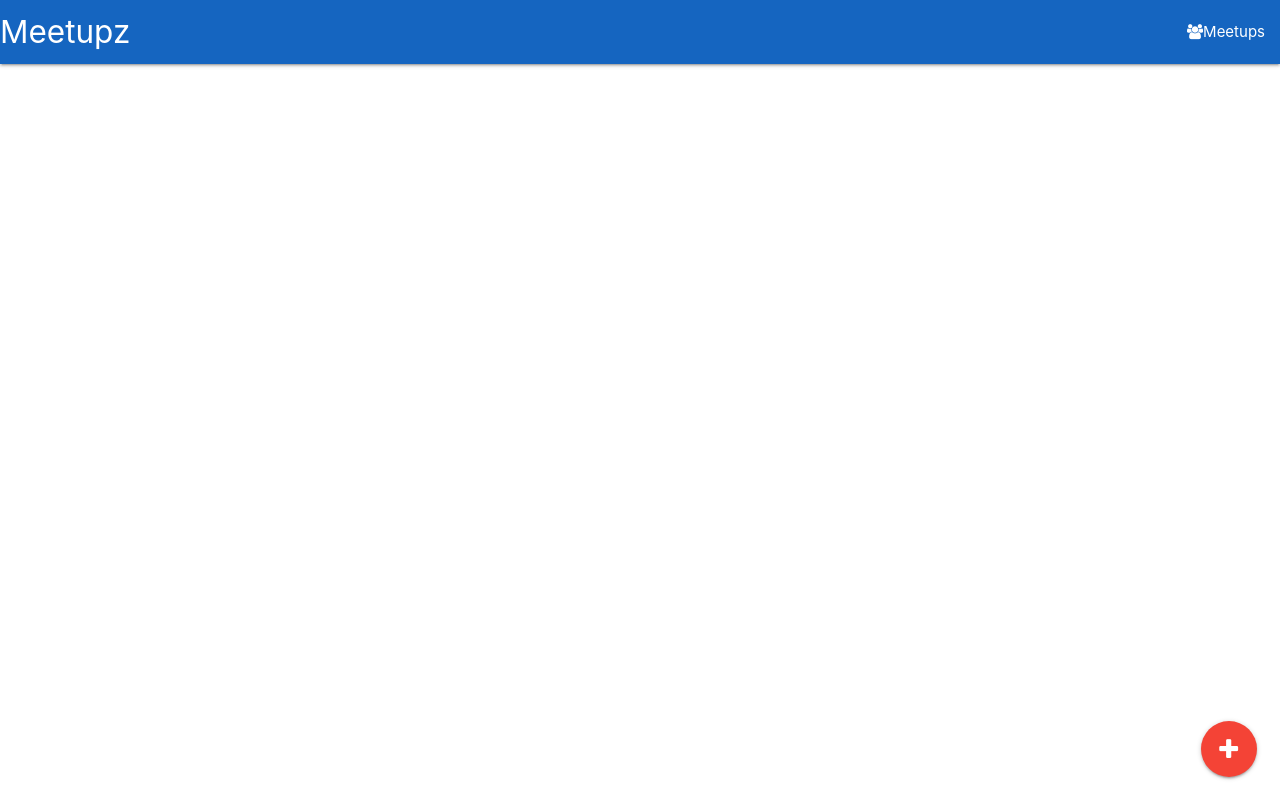
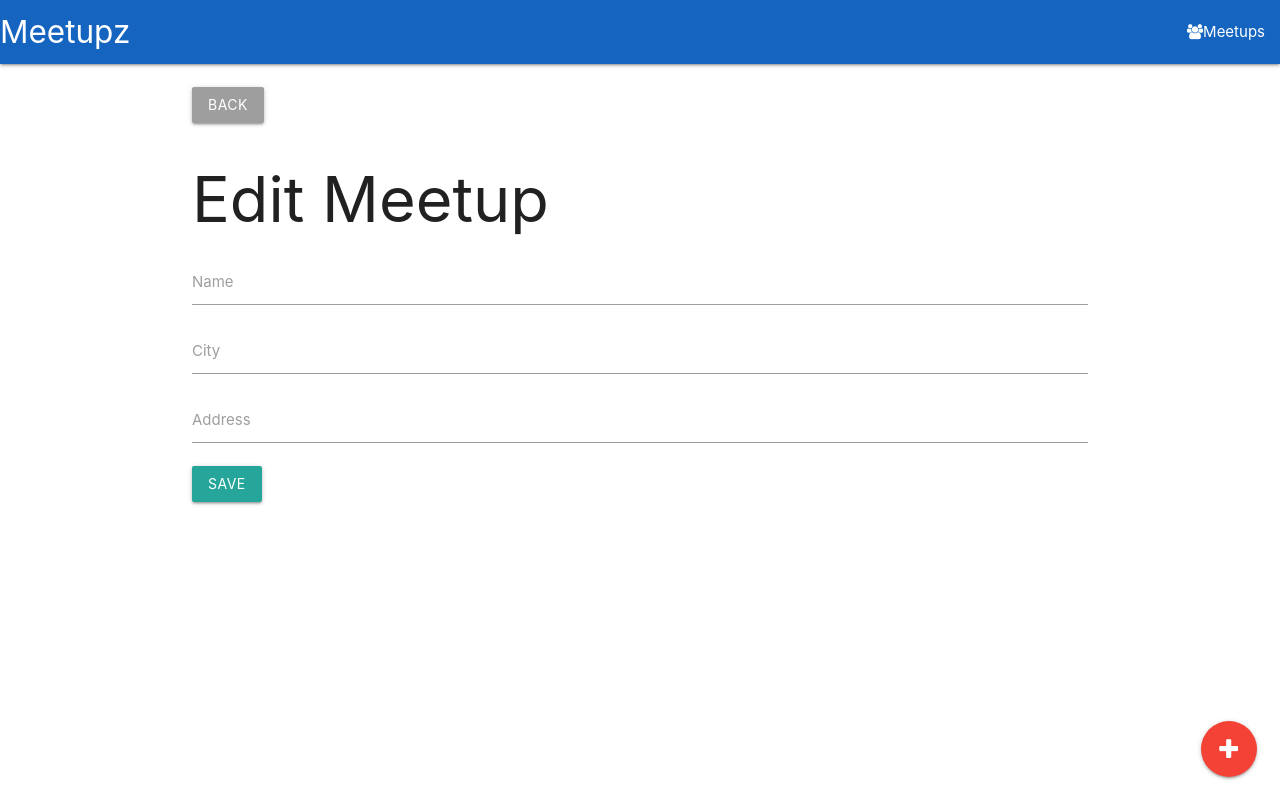
Before and after one commit to Zefevr/meetup-app, a React (Create React App) app in the folder client_src/: page /meetups/edit/1 in a window 1280 px wide. Built offline with nearby package versions, Linux system fonts and the light colour scheme; no server answers.

Commit message:
edit and delete added

```diff
--- /dev/null
+++ b/client_src/src/components/EditMeetup.js
@@ -0,0 +1,98 @@
+import React, { Component } from 'react'
+//import { Link,  BrowserRouter as Router } from 'react-router-dom'
+import axios from 'axios'
+
+class EditMeetup extends Component {
+  constructor(props){
+    super(props);
+    this.state ={
+      id: '',
+      name: '',
+      city:'',
+      address: '',
+    }
+    this.handleInputChange = this.handleInputChange.bind(this)
+
+  }
+
+  componentWillMount(){
+    this.getMeetupDetails()
+  }
+
+  getMeetupDetails(){
+    let meetupId = this.props.match.params.id
+    axios.get(`http://localhost:3000/api/meetups/${meetupId}`)
+      .then(response =>{
+        this.setState({
+          id: response.data.id,
+          name: response.data.name,
+          city: response.data.city,
+          address: response.data.address,
+
+        }, () => {
+          console.log(this.state)
+        })
+      })
+      .catch(err => console.log(err))
+  }
+
+  handleInputChange(e) {
+    const target = e.target;
+    const value = target.value;
+    const name = target.name;
+
+    this.setState({
+      [name]: value
+    })
+  }
+
+  editMeetup(newMeetup){
+    axios.request({
+      method:'put',
+      url:`http://localhost:3000/api/meetups/${this.state.id}`,
+      data: newMeetup
+    }).then(response => {
+      this.props.history.push('/')
+    }).catch(err => console.log(err))
+  }
+
+  onSubmit(e){
+    const newMeetup = {
+      name: this.refs.name.value,
+      city: this.refs.city.value,
+      address: this.refs.address.value
+    }
+    this.editMeetup(newMeetup)
+    e.preventDefault()
+  }
+
+
+  render(){
+    return (
+      <div>
+        <br />
+        <a className="btn grey" href="/">Back</a>
+        <h1>Edit Meetup</h1>
+        <form onSubmit={this.onSubmit.bind(this)}>
+          <div className="input-field">
+            <input type="text" name="name" ref="name" value={this.state.name} onChange={this.handleInputChange} />
+            <label htmlFor="name">Name</label>
+          </div>
+          <div className="input-field">
+            <input type="text" name="city" ref="city" value={this.state.city} onChange={this.handleInputChange} />
+            <label htmlFor="city">City</label>
+          </div>
+          <div className="input-field">
+            <input type="text" name="address" ref="address" value={this.state.address} onChange={this.handleInputChange} />
+            <label htmlFor="address">Address</label>
+          </div>
+          <input type="submit" value="save" className="btn" />
+        </form>
+      </div>
+
+    )
+  }
+
+}
+
+export default EditMeetup
--- a/client_src/src/components/Main.js
+++ b/client_src/src/components/Main.js
@@ -4,6 +4,7 @@ import Meetups from './Meetups'
 import About from './About'
 import MeetupDetails from './MeetupDetails';
 import AddMeetup from './AddMeetup'
+import EditMeetup from './EditMeetup';
 
 const Main = () => (
 
@@ -12,6 +13,7 @@ const Main = () => (
       <Route exact path="/" component={Meetups}/>
       <Route exact path="/about" component={About}/>
       <Route exact path="/meetup/add" component={AddMeetup}/>
+      <Route exact path="/meetups/edit/:id" component={EditMeetup}/>
       <Route exact path="/meetups/:id" component={MeetupDetails}/>
     </div>
   </Router>
--- a/client_src/src/components/MeetupDetails.js
+++ b/client_src/src/components/MeetupDetails.js
@@ -25,6 +25,14 @@ class MeetupDetails extends Component {
       .catch(err => console.log(err))
   }
 
+  onDelete(){
+    let meetupId = this.state.details.id;
+    axios.delete(`http://localhost:3000/api/meetups/${meetupId}`)
+      .then(respones => {
+        this.props.history.push('/')
+      }).catch(err => console.log(err))
+  }
+
   render(){
     return (
       <div>
@@ -36,7 +44,7 @@ class MeetupDetails extends Component {
           <li className="collection-item">Address: {this.state.details.address}</li>
         </ul>
         <a className="btn" href={`/meetups/edit/${this.state.details.id}`}>Edit</a>
-        <button className="btn red right">Delete</button>
+        <button onClick={this.onDelete.bind(this)} className="btn red right">Delete</button>
 
       </div>
 
```
